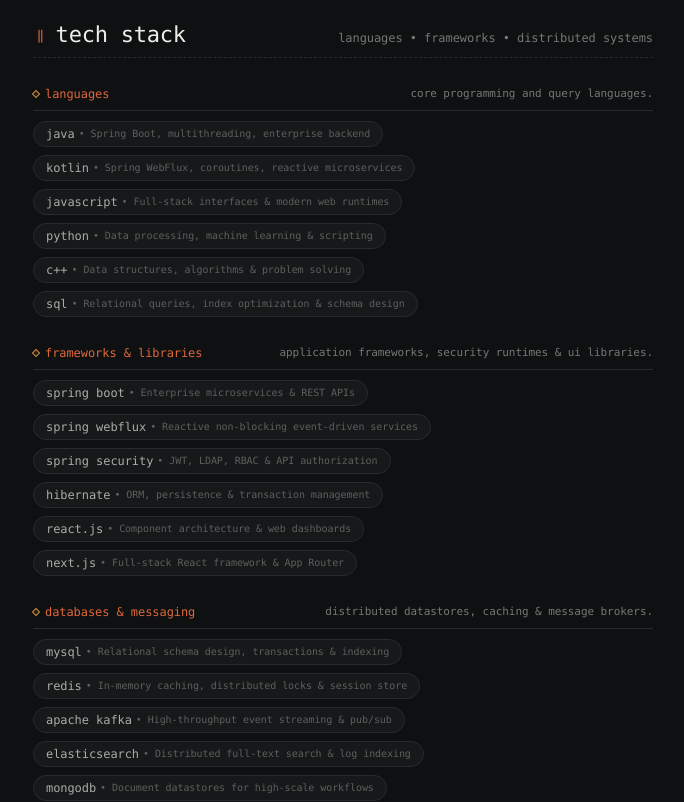
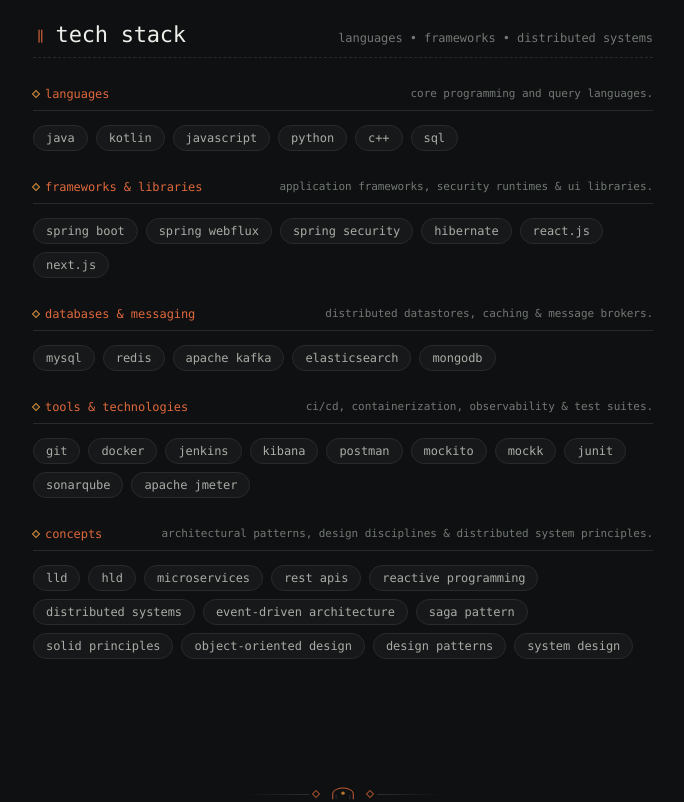
Before and after one commit to siddhantBhanot/personal-website, a Next.js app: page / in a window 1280 px wide. Shown: the part 2980-3782 px from the top of the page, without its empty margins (271-955 px from the left). Built offline with nearby package versions, Linux system fonts and the light colour scheme.

Commit message:
Render tech stack components as compact horizontal pill tags without descriptions

```diff
--- a/src/app/page.tsx
+++ b/src/app/page.tsx
@@ -171,19 +171,13 @@ export default function HomePage() {
                   {category.description.toLowerCase()}
                 </span>
               </div>
-              <div className="flex flex-wrap gap-2">
+              <div className="flex flex-wrap gap-2 pt-1">
                 {category.skills.map((skill) => (
                   <span
                     key={skill.name}
-                    className="nn-tag group relative"
-                    title={skill.note ? `${skill.name} — ${skill.note}` : skill.name}
+                    className="nn-tag"
                   >
-                    <span>{skill.name.toLowerCase()}</span>
-                    {skill.note && (
-                      <span className="text-[10px] text-[var(--ink-faint)] ml-1 opacity-75 group-hover:opacity-100 group-hover:text-[var(--accent-gold)] transition-opacity">
-                        • {skill.note}
-                      </span>
-                    )}
+                    {skill.name.toLowerCase()}
                   </span>
                 ))}
               </div>
--- a/src/components/TechStackGrid.tsx
+++ b/src/components/TechStackGrid.tsx
@@ -22,14 +22,9 @@ export function TechStackGrid() {
             {category.skills.map((skill) => (
               <div
                 key={skill.name}
-                className="group relative inline-flex items-center gap-1.5 px-3 py-1.5 rounded-md border border-[var(--border-subtle)] bg-[var(--bg-primary)] text-xs font-mono text-[var(--text-primary)] hover:border-[var(--accent-amber)]/60 transition-colors"
+                className="inline-flex items-center px-3 py-1.5 rounded-md border border-[var(--border-subtle)] bg-[var(--bg-primary)] text-xs font-mono text-[var(--text-primary)] hover:border-[var(--accent-amber)]/60 transition-colors"
               >
-                <span className="font-medium">{skill.name}</span>
-                {skill.note && (
-                  <span className="text-[10px] text-[var(--text-muted)] group-hover:text-[var(--accent-amber)] transition-colors">
-                    • {skill.note}
-                  </span>
-                )}
+                <span className="font-medium">{skill.name.toLowerCase()}</span>
               </div>
             ))}
           </div>
```
